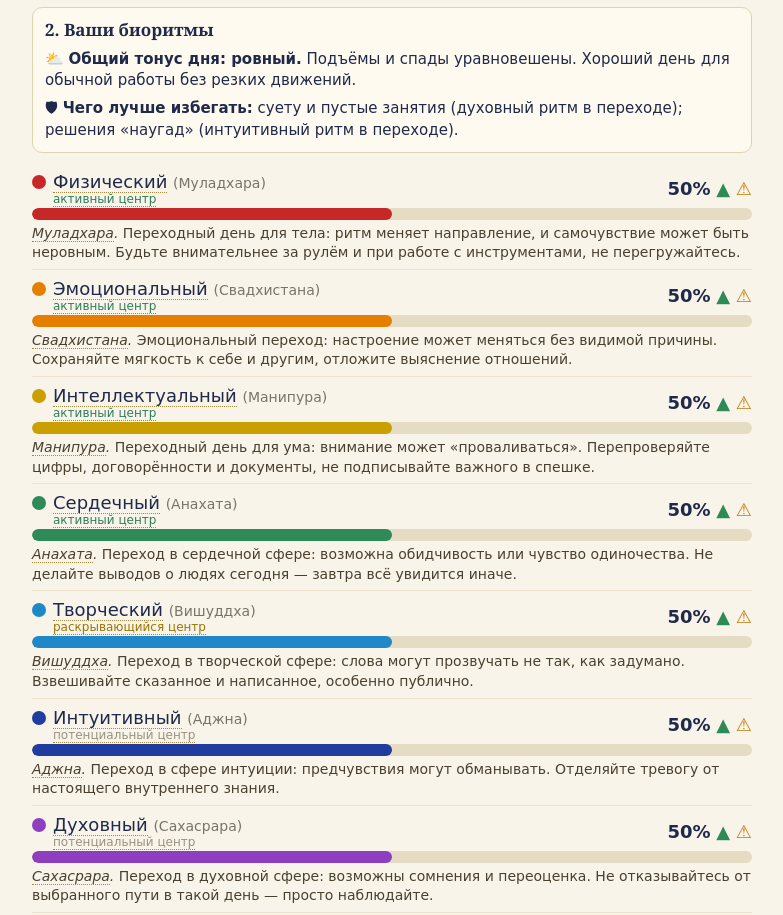
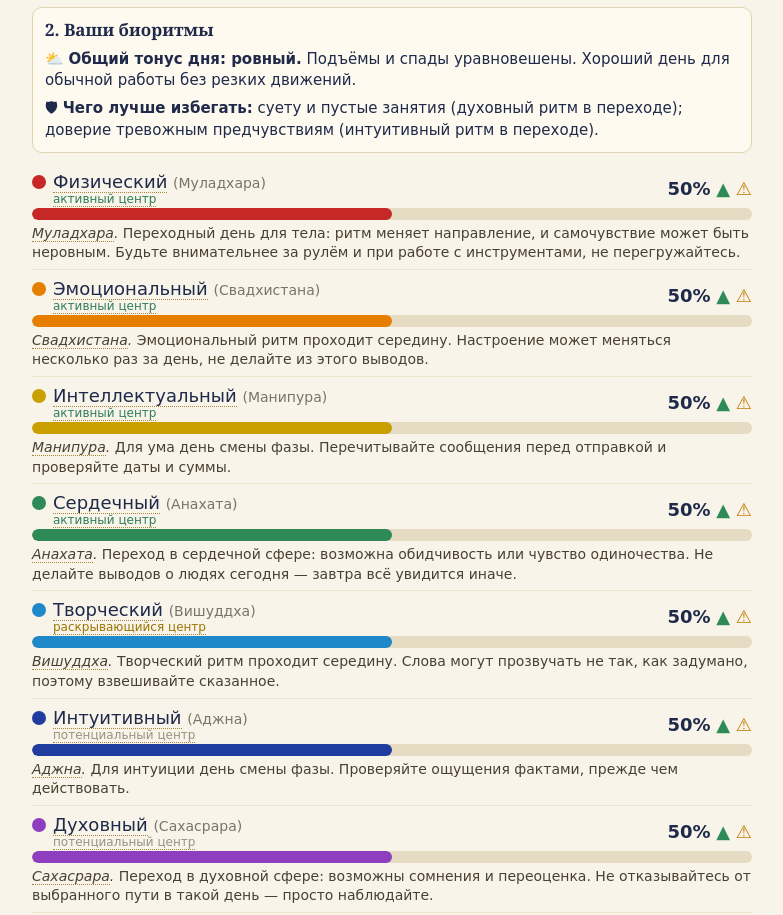
Before and after one commit to Art9/soulmyst, a plain HTML site: page index.html in a window 1280 px wide. Shown: the part 1233-2148 px from the top of the page, without its empty margins (248-1031 px from the left). Drawn offline with Linux system fonts and the light colour scheme.

Commit message:
Day card wording variants: index.html

```diff
--- a/index.html
+++ b/index.html
@@ -3,7 +3,7 @@
 <meta name="viewport" content="width=device-width,initial-scale=1,maximum-scale=1,user-scalable=no">
 <title>Soul Myst</title>
 <script src="https://telegram.org/js/telegram-web-app.js"></script>
-<script src="astronomy.min.js"></script><script src="daydata.js"></script><script src="help.js"></script><script src="daytype.js"></script>
+<script src="astronomy.min.js"></script><script src="daydata.js"></script><script src="help.js"></script><script src="daytype.js"></script><script src="dayvar.js"></script>
 <style>
 html,body{margin:0;background:#f8f4ea;color:#1f2a4a;font-family:"DejaVu Sans",Roboto,Arial,sans-serif;-webkit-user-select:none;user-select:none}
 #wrap{max-width:720px;margin:0 auto;padding:8px 8px 16px}
@@ -251,13 +251,15 @@ function lunarHtml(dd){ if(!AS) return '';
   h+=`<div style="margin-top:6px;color:#7a7468;font-size:14px">${LX.moon(Math.round(AS.Illumination(AS.Body.Moon,noon).phase_fraction*100),DL.signs[Math.floor(ml/30)],DL.naks[Math.floor(ml/(360/27))])}</div>`;
   return h; }
 const rSt=(t,p)=>{const v=val(t,p),pc=(v+1)*50,c=crit(t,p);return {pc,up:val(t+1,p)>v,crit:c,key:c?'crit':pc>=75?'high':pc<=25?'low':val(t+1,p)>v?'up':'down'}};
-const rText=(k,dd)=>`<i>${hz('r'+k,X.n[k][1])}.</i> ${DL.T[k][rSt(t0+dd,P[k]).key]}`;
+const DVL=typeof DV!=='undefined'?DV[LG]:null, vpick=(base,extra,n)=>{const a=extra?[base,...extra]:[base];return a[((n%a.length)+a.length)%a.length]};   // neighbouring days never repeat a phrase
+const rText=(k,dd)=>{const key=rSt(t0+dd,P[k]).key;return `<i>${hz('r'+k,X.n[k][1])}.</i> ${vpick(DL.T[k][key],DVL&&DVL.T[k][key],Math.floor(t0+dd)+k)}`};
 function bioHtml(dd){ const st=P.map(p=>rSt(t0+dd,p)), avg=P.reduce((a,p)=>a+val(t0+dd,p),0)/P.length*100;
   const strip=s=>s.replace(/<\/?b>/g,m=>m);
-  let h=`<h3>${LX.h2}</h3>`+(DL.TONE.find(([th])=>avg>=th)||DL.TONE[4])[1];
+  const n=Math.floor(t0+dd), ti=(i=>i<0?4:i)(DL.TONE.findIndex(([th])=>avg>=th));
+  let h=`<h3>${LX.h2}</h3>`+vpick(DL.TONE[ti][1],DVL&&DVL.TONE[ti],n);
   const ord=st.map((s,i)=>i).sort((a,b)=>st[b].pc-st[a].pc), strong=ord.filter(i=>st[i].pc>=60&&!st[i].crit).slice(0,2), weak=ord.slice().reverse().filter(i=>st[i].pc<=40||st[i].crit).slice(0,2);
-  if(strong.length) h+='<div style="margin-top:6px">'+DL.lean+strong.map(i=>DL.leanItem(X.n[i][0],DL.T[i].good)).join('; ')+'.</div>';
-  if(weak.length) h+='<div style="margin-top:6px">'+DL.avoid+weak.map(i=>DL.avoidItem(DL.T[i].care,X.n[i][0],st[i].crit)).join('; ')+'.</div>';
+  if(strong.length) h+='<div style="margin-top:6px">'+DL.lean+strong.map(i=>DL.leanItem(X.n[i][0],vpick(DL.T[i].good,DVL&&DVL.T[i].good,n+i))).join('; ')+'.</div>';
+  if(weak.length) h+='<div style="margin-top:6px">'+DL.avoid+weak.map(i=>DL.avoidItem(vpick(DL.T[i].care,DVL&&DVL.T[i].care,n+i),X.n[i][0],st[i].crit)).join('; ')+'.</div>';
   return strip(h); }
 function dayCards(){ const ok=!GROUP&&DL&&!WM; el('lun').style.display=ok&&AS?'':'none'; el('bio').style.display=ok?'':'none'; if(!ok) return;
   try{el('lun').innerHTML=lunarHtml(sel);}catch(e){el('lun').style.display='none';} el('bio').innerHTML=bioHtml(sel); }
```
